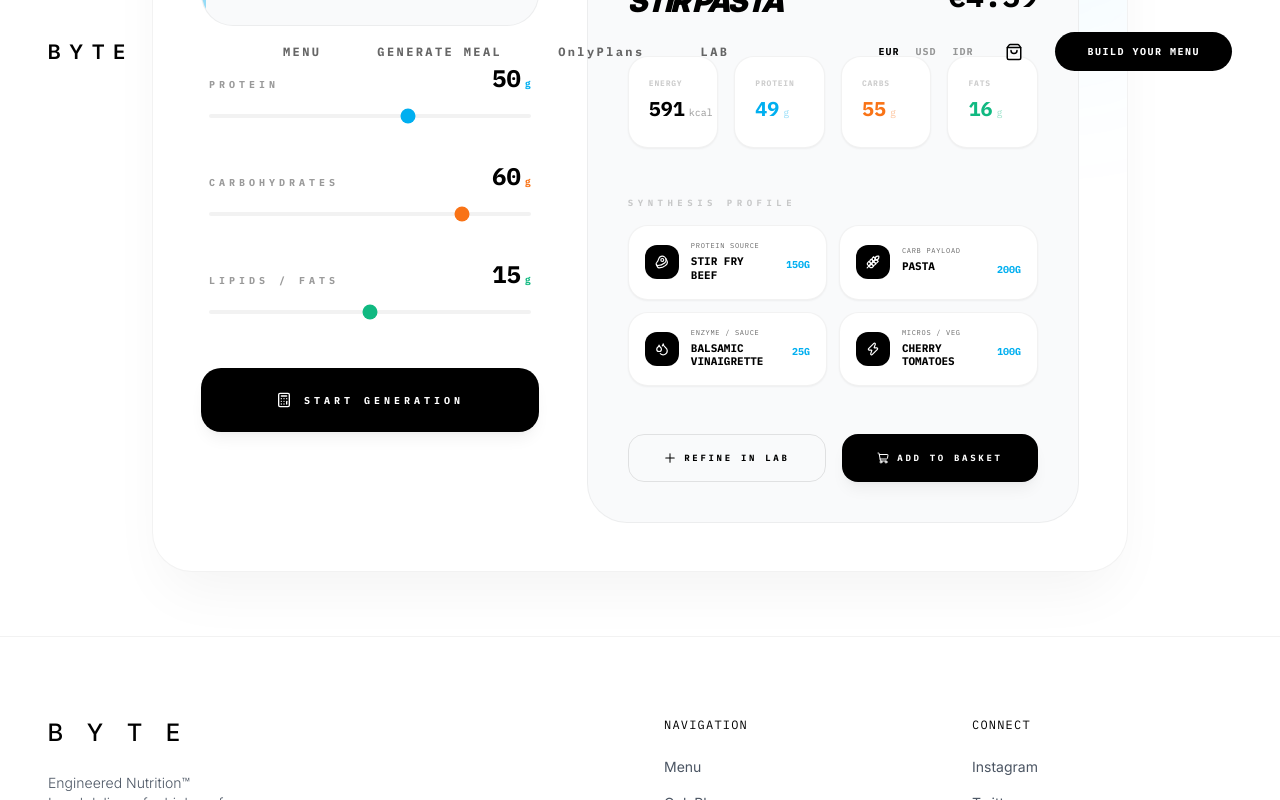
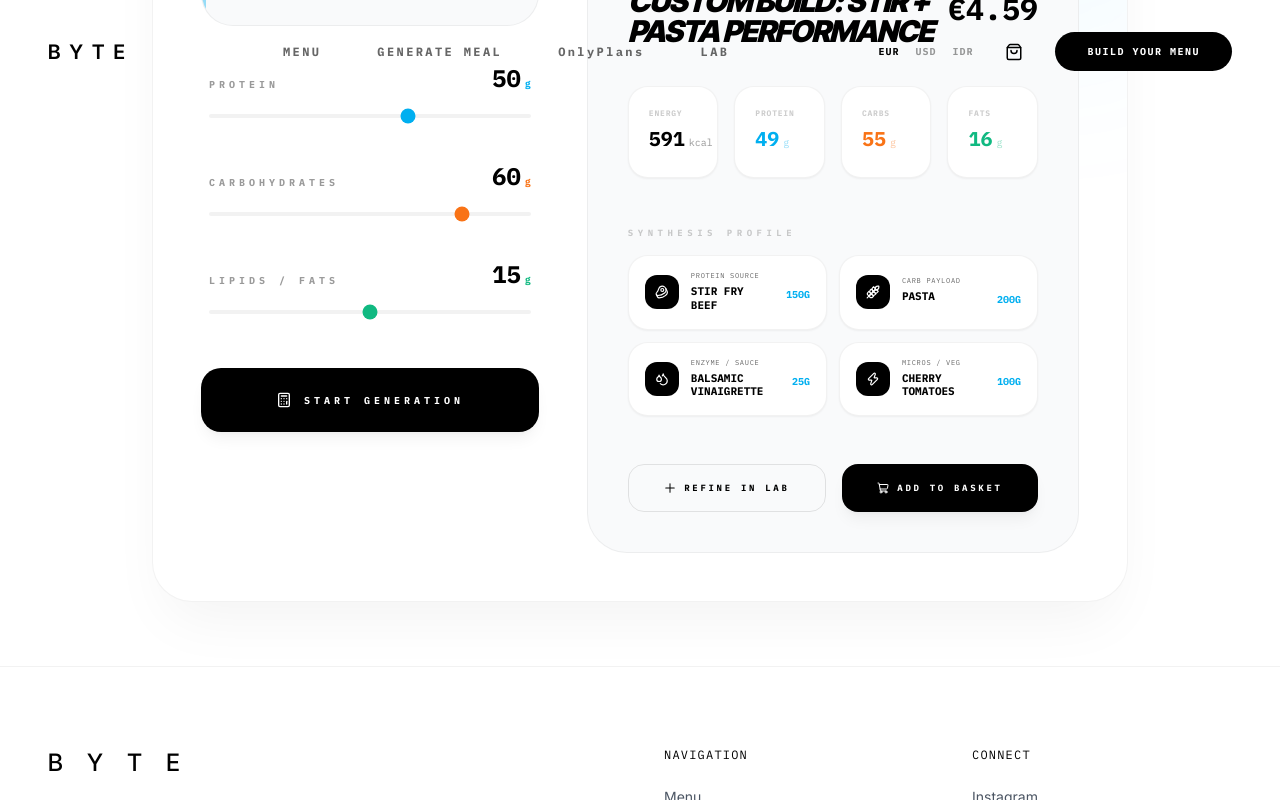
Before and after one commit to gitcipi/BYTELAB, a React (Vite) app: page /macro-generator in a window 1280 px wide. Both pictures are taken after a click on the button "START GENERATION". Shown: the part 438-1238 px from the top of the page. Built offline with nearby package versions, Linux system fonts and the light colour scheme.

Commit message:
style(macro): improve meal naming and remove ai references

```diff
--- a/src/pages/MacroGenerator.tsx
+++ b/src/pages/MacroGenerator.tsx
@@ -91,8 +91,12 @@ const MacroGenerator = () => {
                             (vOpt.tier === 'premium' ? 0.90 : 0.60) +
                             (sOpt.tier === 'premium' ? 1.10 : 0.65) + 0.90;
 
+      const pName = pOpt.name === 'Skip' ? '' : pOpt.name.split(' ')[0];
+      const cName = cOpt.name === 'Skip' ? '' : cOpt.name.split(' ')[0];
+      const mealName = `Custom Build: ${pName}${pName && cName ? ' + ' : ''}${cName} Performance`.replace(' +  Performance', ' Performance').trim();
+
       setGeneratedMeal({
-        name: `AI Protocol: ${pOpt.name === 'Skip' ? 'Lean' : pOpt.name.split(' ')[0]} ${cOpt.name === 'Skip' ? 'Zero' : cOpt.name.split(' ')[0]}`,
+        name: mealName,
         details: {
           protein: [{ name: pOpt.name, weight: finalWp }],
           carb: [{ name: cOpt.name, weight: finalWc }],
@@ -207,7 +211,7 @@ const MacroGenerator = () => {
                           <span className="w-1.5 h-1.5 rounded-full bg-[#00aff0]" />
                           <span className="text-[9px] font-mono tracking-[0.4em] uppercase text-[#00aff0] font-bold block">Protocol Derived</span>
                         </div>
-                        <h4 className="text-3xl font-heading font-black tracking-tighter text-black uppercase italic leading-none">{generatedMeal.name.replace('AI Protocol:', '')}</h4>
+                        <h4 className="text-3xl font-heading font-black tracking-tighter text-black uppercase italic leading-none">{generatedMeal.name}</h4>
                       </div>
                       <div className="text-right">
                         <span className="text-[9px] font-mono tracking-widest text-black/20 uppercase block mb-1">Production Cost</span>
```
